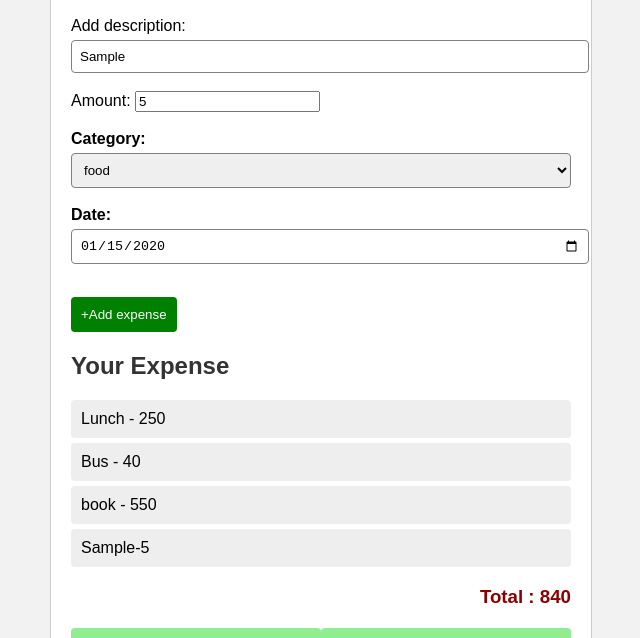
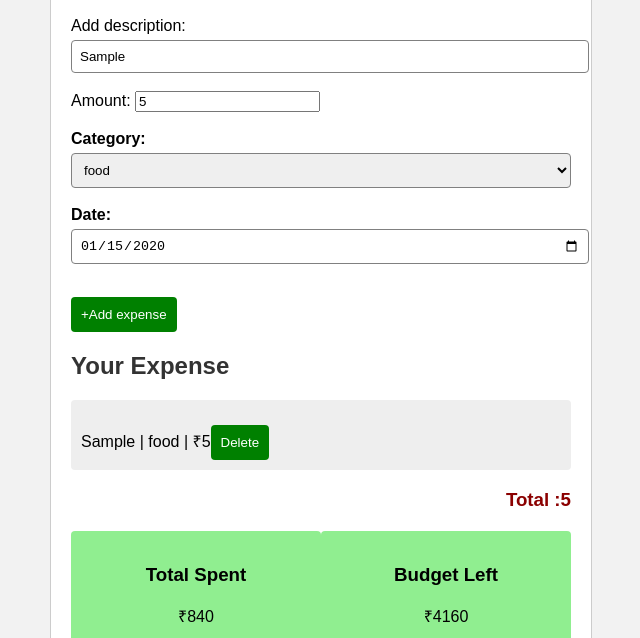
Before and after one commit to Shravan0002/Expense-tracker, a website: page index.html in a window 1280 px wide. Both pictures are taken after typing "Sample", "5", "2020-01-15" into the empty fields and a click on the button "+Add expense". Shown: the part 162-800 px from the top of the page, without its empty margins (319-959 px from the left). Drawn offline with Linux system fonts and the light colour scheme.

Commit message:
manage expense with JS arrays

```diff
--- a/index.html
+++ b/index.html
@@ -46,7 +46,7 @@
             <li>Bus - 40</li>
             <li>book - 550</li>
         </ul>
-        <h3 class="Total">Total : 840</h3>
+        <h3 class="Total">Total :<span id="Total"> 840</span></h3>
 
         <div class="summary">
 
--- a/script.js
+++ b/script.js
@@ -4,18 +4,56 @@ let CategoryInput = document.getElementById("Category");
 let dateInput = document.getElementById("date");
 let expenseList = document.getElementById("expenseList");
 let button = document.getElementById("addexpense");
+let totalElement = document.getElementById("Total");
+let expenses = [];
+let Total=840;
 
 button.addEventListener("click",function(event){
     event.preventDefault();
 
     let description = descriptionInput.value;
-    let amount = amountInput.value;
+    let amount = Number(amountInput.value);
     let Category = CategoryInput.value;
     let date = dateInput.value;
 
-    let newExpense = document.createElement("li");
-    newExpense.textContent = description +"-"+ amount;
+    let expense = {
+        description:description,
+        amount:amount,
+        Category:Category,
+        date:date
+    };
 
-    expenseList.appendChild(newExpense);
+    expenses.push(expense);
+    displayExpenses();
 
 });
+
+function updateTotal(){
+
+    let Total = 0;
+
+    for(let expense of expenses){
+        Total=Total+expense.amount;
+    }
+    totalElement.textContent = Total;
+}
+
+function displayExpenses(){
+    expenseList.innerHTML = "";
+
+    for(let i = 0; i < expenses.length;i++){
+        let expense = expenses[i];
+        let newExpense = document.createElement("li");
+
+        newExpense.textContent = expense.description + " | " + expense.Category +  " | ₹"+ expense.amount;
+        let deleteButton = document.createElement("button");
+        deleteButton.textContent = "Delete";
+        deleteButton.addEventListener("click",function(){
+            expenses.splice(i,1);
+            displayExpenses();
+        });
+        newExpense.appendChild(deleteButton);
+        expenseList.appendChild(newExpense);
+    }
+    updateTotal();
+}
```
